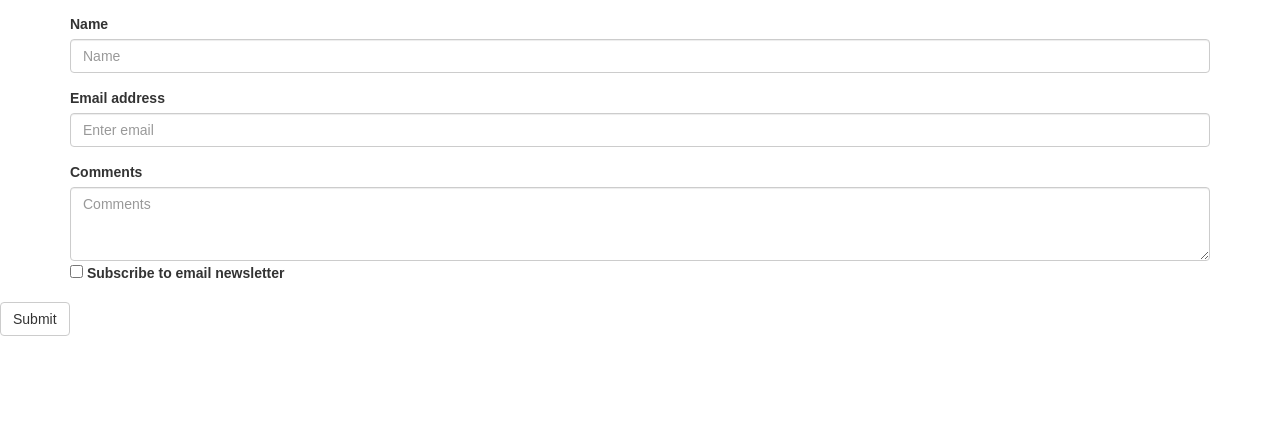
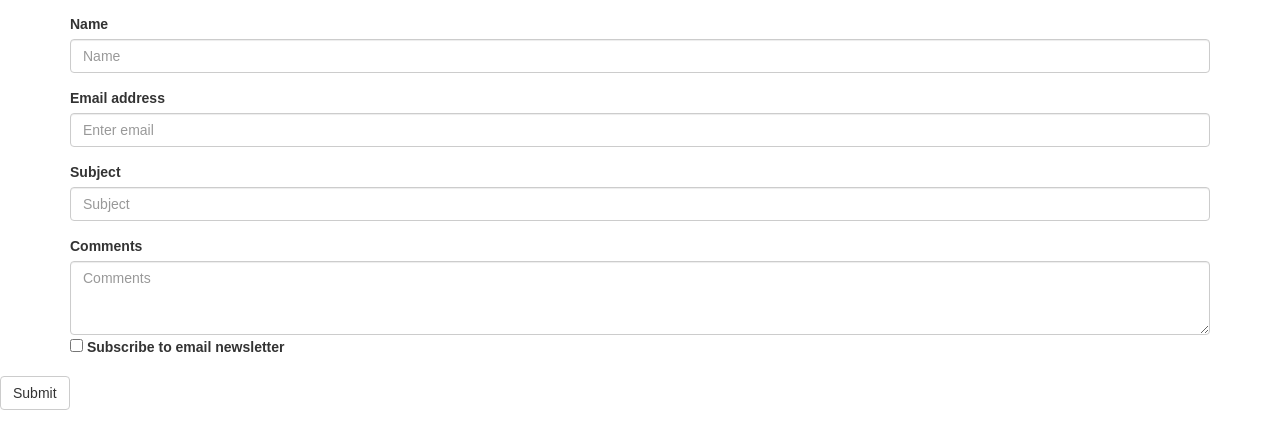
Before and after one commit to kbl282/kbl282.github.io, a plain HTML site: page Contact.html in a window 1280 px wide. Shown: the part 58-504 px from the top of the page. Drawn offline with nearby package versions, Linux system fonts and the light colour scheme.

Commit message:
Final changes

```diff
--- a/Contact.html
+++ b/Contact.html
@@ -60,6 +60,11 @@
         <label for="exampleInputEmail1">Email address</label>
         <input type="email" class="form-control" id="exampleInputEmail1" placeholder="Enter email">
       </div>
+      <div class="form-group">
+        <label for="subject">Subject</label>
+        <input type="text" class="form-control" id="subject" name="subject" placeholder="Subject"></input>
+      </div>
+
       <div>
         <label for="Comments">Comments</label>
         <textarea class="form-control" name="body" rows="3" placeholder="Comments"></textarea>
```
Also changed, not shown: Africa.html (+1 -1 lines), 1 other file.
